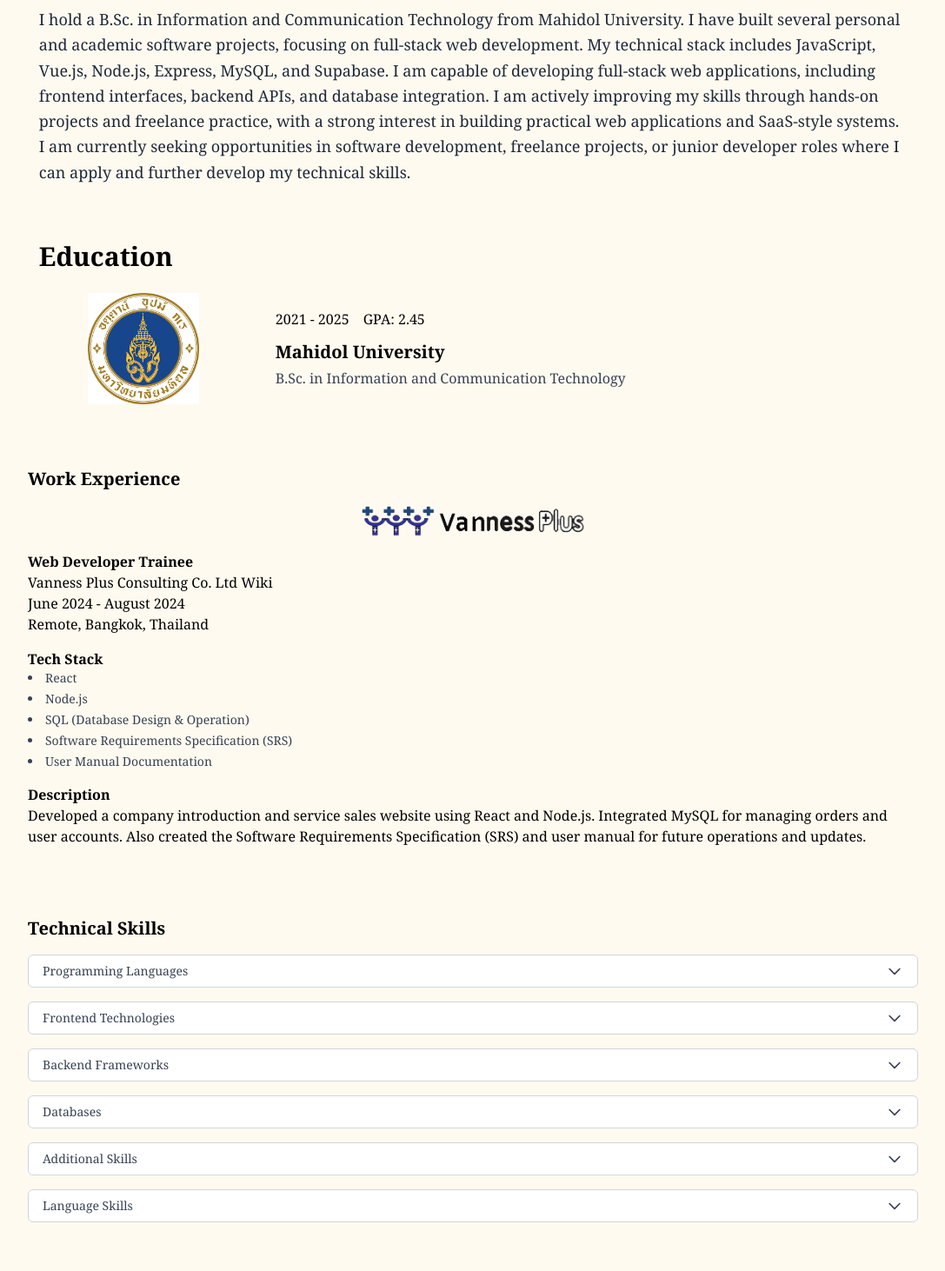
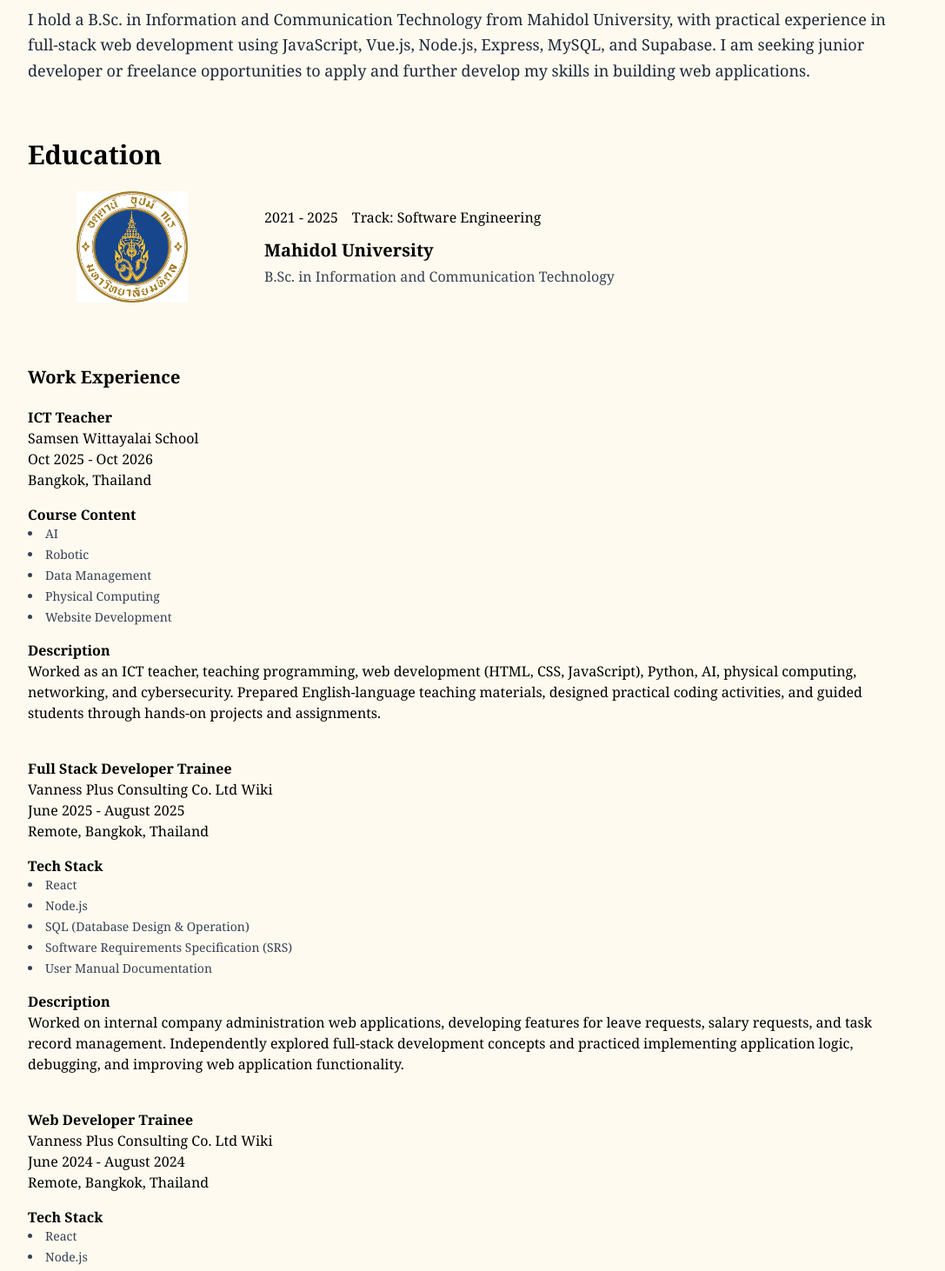
Before and after one commit to ZishunD/myPortfolio, a React (Vite) app: page / in a window 1280 px wide. Shown: the part 460-1922 px from the top of the page at 87% size, without its empty margins (96-1183 px from the left). Built offline with nearby package versions, Linux system fonts and the light colour scheme.

Commit message:
Updated Experience and UI, Except Resume

```diff
--- a/src/components/About.jsx
+++ b/src/components/About.jsx
@@ -1,18 +1,12 @@
 const About = () => {
     return (
-        <div className="about font-serif px-4 py-8 md:px-16 mx-[6vw] transition-all duration-500 ease-in-out" id="about">
+        <div className="about font-serif py-8 mx-[10vw] transition-all duration-500 ease-in-out" id="about">
             <div className="title text-2xl md:text-3xl font-bold mb-4">
                 About Me
             </div>
             <div className="content text-gray-800 text-base md:text-lg leading-relaxed">
                 <p>
-                    I hold a B.Sc. in Information and Communication Technology from Mahidol University. I have built several personal and academic software projects, focusing on full-stack web development.
-
-My technical stack includes JavaScript, Vue.js, Node.js, Express, MySQL, and Supabase. I am capable of developing full-stack web applications, including frontend interfaces, backend APIs, and database integration.
-
-I am actively improving my skills through hands-on projects and freelance practice, with a strong interest in building practical web applications and SaaS-style systems.
-
-I am currently seeking opportunities in software development, freelance projects, or junior developer roles where I can apply and further develop my technical skills.
+                   I hold a B.Sc. in Information and Communication Technology from Mahidol University, with practical experience in full-stack web development using JavaScript, Vue.js, Node.js, Express, MySQL, and Supabase. I am seeking junior developer or freelance opportunities to apply and further develop my skills in building web applications.
                 </p>
             </div>
         </div>
--- a/src/components/Education.jsx
+++ b/src/components/Education.jsx
@@ -1,6 +1,6 @@
 const Education = () => {
     return (
-        <div className="education font-serif px-4 py-8 md:px-16 max-w-5xl mx-[6vw] transition-all duration-500 ease-in-out" id="education">
+        <div className="education font-serif mx-[10vw] py-8 max-w-5xl mx-[6vw] transition-all duration-500 ease-in-out" id="education">
             <div className="title text-2xl md:text-3xl font-bold mb-6">
                 Education
             </div>
@@ -14,7 +14,7 @@
                     <div className="md:ml-8 mt-4 md:mt-0">
                         <div className="flex flex-col sm:flex-row gap-4 text-sm md:text-base">
                             <p className="duration">2021 - 2025</p>
-                            <p className="GPA">GPA: 2.45</p>
+                            <p className="track">Track: Software Engineering</p>
                         </div>
                         <div className="mt-3">
                             <p className="uniName font-bold text-lg md:text-xl">Mahidol University</p>
--- a/src/components/Introduction.jsx
+++ b/src/components/Introduction.jsx
@@ -1,6 +1,6 @@
 const Introduction = () => {
     return (
-        <div className="flex flex-col md:flex-row items-center md:items-start px-4 md:px-[10vw] py-8 font-serif mt-[10vh] transition-all duration-500 ease-in-out">
+        <div className="flex flex-col mx-[10vw] md:flex-row items-center md:items-start md:px-[10vw] py-8 font-serif mt-[10vh] transition-all duration-500 ease-in-out">
             <div className="w-full md:w-3/5">
                 <img
                     className="w-full h-48 md:h-60 rounded object-cover"
@@ -8,7 +8,7 @@
                     alt="My avatar"
                 />
             </div>
-            <div className="w-full md:w-2/5 mt-4 md:mt-0 md:ml-6">
+            <div className="w-full md:w-2/5 mt-4 md:my-auto md:ml-6">
                 <div>
                     <span className="name font-bold text-2xl md:text-3xl block">ZISHUN GAO</span>
                 </div>
--- a/src/components/Project.jsx
+++ b/src/components/Project.jsx
@@ -53,7 +53,7 @@
 
 const Projects = () => {
     return (
-        <div className="projects font-serif mx-[10vw]" id="projects">
+        <div className="projects font-serif mx-[10vw] my-10" id="projects">
             <div className="title text-2xl font-bold mb-6">Projects</div>
             <div className="overflow-x-auto scrollbar-hide">
                 <div className="flex gap-6 flex-nowrap w-max">
--- a/src/components/Skills.jsx
+++ b/src/components/Skills.jsx
@@ -1,74 +1,136 @@
-import { useState } from 'react';
 
-const ProgressBar = ({ level }) => {
-    const width = {
-        Beginner: 'w-1/4',
-        Intermediate: 'w-1/2',
-        Advanced: 'w-3/4',
-        Expert: 'w-full',
-        Native: 'w-full'
-    }[level];
+import { useState, useEffect } from 'react';
 
-    const color = {
-        Beginner: 'bg-red-400',
-        Intermediate: 'bg-yellow-400',
-        Advanced: 'bg-green-500',
-        Expert: 'bg-blue-600',
-        Native: 'bg-blue-600',
-    }[level];
+const levels = {
+    Beginner: { width: '25%', color: 'bg-red-400' },
+    Intermediate: { width: '50%', color: 'bg-yellow-400' },
+    Advanced: { width: '75%', color: 'bg-green-500' },
+    Expert: { width: '100%', color: 'bg-blue-600' },
+    Native: { width: '100%', color: 'bg-blue-600' },
+};
+
+const ProgressBar = ({ level, animate }) => {
+    const normalizedLevel =
+        level.charAt(0).toUpperCase() + level.slice(1);
+
+    const config = levels[normalizedLevel] || levels.Beginner;
 
     return (
         <div className="w-full h-3 bg-gray-200 rounded-full overflow-hidden">
-            <div className={`h-full ${width} ${color} rounded-full transition-all duration-300`} />
+            <div
+                className={`h-full rounded-full ${config.color}`}
+                style={{
+                    width: animate ? config.width : '0%',
+                    transition: 'width 1.2s ease-in-out',
+                }}
+            />
         </div>
     );
 };
 
 const Dropdown = ({ label, skills }) => {
     const [open, setOpen] = useState(false);
+    const [animate, setAnimate] = useState(false);
+
+    useEffect(() => {
+        if (!open) {
+            setAnimate(false);
+            return;
+        }
+
+        const timer = setTimeout(() => setAnimate(true), 150);
+        return () => clearTimeout(timer);
+    }, [open]);
 
     return (
         <div className="w-full mb-4">
             <button
-                onClick={() => setOpen(!open)}
-                className="w-full flex justify-between items-center rounded-md border border-gray-300 px-4 py-2 bg-white text-sm font-medium text-gray-700 hover:bg-gray-100"
+                type="button"
+                onClick={() => setOpen(prev => !prev)}
+                aria-expanded={open}
+                className="w-full flex justify-between items-center rounded-md
+                    border border-gray-300 px-4 py-3 bg-white text-sm
+                    font-medium text-gray-700 hover:bg-gray-100
+                    transition-colors duration-200"
             >
                 {label}
+
                 <svg
-                    className={`ml-2 h-5 w-5 transform transition-transform duration-200 ${open ? 'rotate-180' : ''}`}
+                    className={`ml-2 h-5 w-5 transition-transform duration-500
+                        ${open ? 'rotate-180' : ''}`}
                     xmlns="http://www.w3.org/2000/svg"
                     fill="none"
                     viewBox="0 0 24 24"
                     stroke="currentColor"
                 >
-                    <path strokeLinecap="round" strokeLinejoin="round" strokeWidth={2} d="M19 9l-7 7-7-7" />
+                    <path
+                        strokeLinecap="round"
+                        strokeLinejoin="round"
+                        strokeWidth={2}
+                        d="M19 9l-7 7-7-7"
+                    />
                 </svg>
             </button>
 
-            {open && (
-                <div className="mt-2 p-4 w-full bg-gray-50 border border-gray-200 rounded-md shadow-sm">
-                    <ul className="space-y-4 text-sm">
-                        {skills.map(({ name, level }) => (
-                            <li key={name}>
-                                <div className="flex justify-between mb-1">
-                                    <span>{name}</span>
-                                    <span className="text-gray-500">{level}</span>
-                                </div>
-                                <ProgressBar level={level.charAt(0).toUpperCase() + level.slice(1)} />
-                            </li>
-                        ))}
-                    </ul>
+            <div
+                className={`grid transition-[grid-template-rows,opacity]
+                    duration-700 ease-in-out
+                    ${open
+                        ? 'grid-rows-[1fr] opacity-100'
+                        : 'grid-rows-[0fr] opacity-0'
+                    }`}
+            >
+                <div className="overflow-hidden min-h-0">
+                    <div className="mt-2 p-4 bg-gray-50 border
+                        border-gray-200 rounded-md shadow-sm">
+                        <ul className="space-y-5 text-sm">
+                            {skills.map(({ name, level }, index) => (
+                                <li
+                                    key={name}
+                                    style={{
+                                        transitionDelay: open
+                                            ? `${index * 100}ms`
+                                            : '0ms',
+                                    }}
+                                    className={`transition-all duration-500
+                                        ${open
+                                            ? 'translate-y-0 opacity-100'
+                                            : '-translate-y-2 opacity-0'
+                                        }`}
+                                >
+                                    <div className="flex justify-between mb-2">
+                                        <span>{name}</span>
+                                        <span className="text-gray-500">
+                                            {level.charAt(0).toUpperCase()
+                                                + level.slice(1)}
+                                        </span>
+                                    </div>
+
+                                    <ProgressBar
+                                        level={level}
+                                        animate={animate}
+                                    />
+                                </li>
+                            ))}
+                        </ul>
+                    </div>
                 </div>
-            )}
+            </div>
         </div>
     );
 };
 
 const Skills = () => {
     return (
-        <div className="skills font-serif mx-4 lg:mx-[10vw] my-6 lg:my-[5vh]" id='skills'>
-            <div className="title text-xl font-bold mb-4 text-center lg:text-left">Technical Skills</div>
-            <div className="flex flex-col w-[80vw] mx-[8vw] lg: w-full mx-auto">
+        <div
+            className="skills font-serif mx-[10vw] lg:my-6 lg:my-[5vh]"
+            id="skills"
+        >
+            <div className="title text-xl font-bold mb-4">
+                Technical Skills
+            </div>
+
+            <div className="flex flex-col w-full">
                 <Dropdown
                     label="Programming Languages"
                     skills={[
@@ -77,6 +139,7 @@
                         { name: 'Go', level: 'beginner' },
                     ]}
                 />
+
                 <Dropdown
                     label="Frontend Technologies"
                     skills={[
@@ -87,6 +150,7 @@
                         { name: 'React', level: 'intermediate' },
                     ]}
                 />
+
                 <Dropdown
                     label="Backend Frameworks"
                     skills={[
@@ -95,6 +159,7 @@
                         { name: 'Flask', level: 'intermediate' },
                     ]}
                 />
+
                 <Dropdown
                     label="Databases"
                     skills={[
@@ -103,6 +168,7 @@
                         { name: 'PostgreSQL', level: 'beginner' },
                     ]}
                 />
+
                 <Dropdown
                     label="Additional Skills"
                     skills={[
@@ -111,6 +177,7 @@
                         { name: 'Public Speaking', level: 'intermediate' },
                     ]}
                 />
+
                 <Dropdown
                     label="Language Skills"
                     skills={[
--- a/src/components/Work.jsx
+++ b/src/components/Work.jsx
@@ -5,13 +5,56 @@
                 <div className="title text-xl font-bold">
                     Work Experience
                 </div>
+                <div className="mt-5 mb-10">
+                <p className="role font-bold">ICT Teacher</p>
+                <p className="companyName">Samsen Wittayalai School</p>
+                <p className="duration">Oct 2025 - Oct 2026</p>
+                <p className="location">Bangkok, Thailand</p>
                 <div className="my-[2vh]">
-                    <img
-                        src="/logotest.png"
-                        alt="logo"
-                        className="w-[50vw] sm:w-[20vw] mx-auto"
-                    />
+                    <p className="font-bold">Course Content</p>
+                    <div className="techStackList text-sm text-gray-700">
+                        <ul className="list-disc list-inside space-y-1">
+                            <li>AI</li>
+                            <li>Robotic</li>
+                            <li>Data Management</li>
+                            <li>Physical Computing</li>
+                            <li>Website Development</li>
+                        </ul>
+                    </div>
                 </div>
+                <div>
+                    <p className="font-bold">Description</p>
+                    <p className="description">
+                        Worked as an ICT teacher, teaching programming, web development (HTML, CSS, JavaScript), Python, AI, physical computing, networking, and cybersecurity. Prepared English-language teaching materials, designed practical coding activities, and guided students through hands-on projects and assignments.
+                    </p>
+                </div>
+                </div>
+                <div className="my-10">
+                <p className="role font-bold">Full Stack Developer Trainee</p>
+                <p className="companyName">Vanness Plus Consulting Co. Ltd Wiki</p>
+                <p className="duration">June 2025 - August 2025</p>
+                <p className="location">Remote, Bangkok, Thailand</p>
+                <div className="my-[2vh]">
+                    <p className="font-bold">Tech Stack</p>
+                    <div className="techStackList text-sm text-gray-700">
+                        <ul className="list-disc list-inside space-y-1">
+                            <li>React</li>
+                            <li>Node.js</li>
+                            <li>SQL (Database Design & Operation)</li>
+                            <li>Software Requirements Specification (SRS)</li>
+                            <li>User Manual Documentation</li>
+                        </ul>
+                    </div>
+                </div>
+                <div>
+                    <p className="font-bold">Description</p>
+                    <p className="description">
+                        Worked on internal company administration web applications, developing features for leave requests, salary requests, and task record management. Independently explored full-stack development concepts and practiced implementing application logic, debugging, and improving web application functionality.
+                    </p>
+                </div>
+                </div>
+                <div className="my-10">
+
                 <p className="role font-bold">Web Developer Trainee</p>
                 <p className="companyName">Vanness Plus Consulting Co. Ltd Wiki</p>
                 <p className="duration">June 2024 - August 2024</p>
@@ -37,6 +80,7 @@
                         and user manual for future operations and updates.
                     </p>
                 </div>
+                </div>
             </div>
         </>
     );
```
Also changed, not shown: src/components/Contact.jsx (+4 -4 lines).
